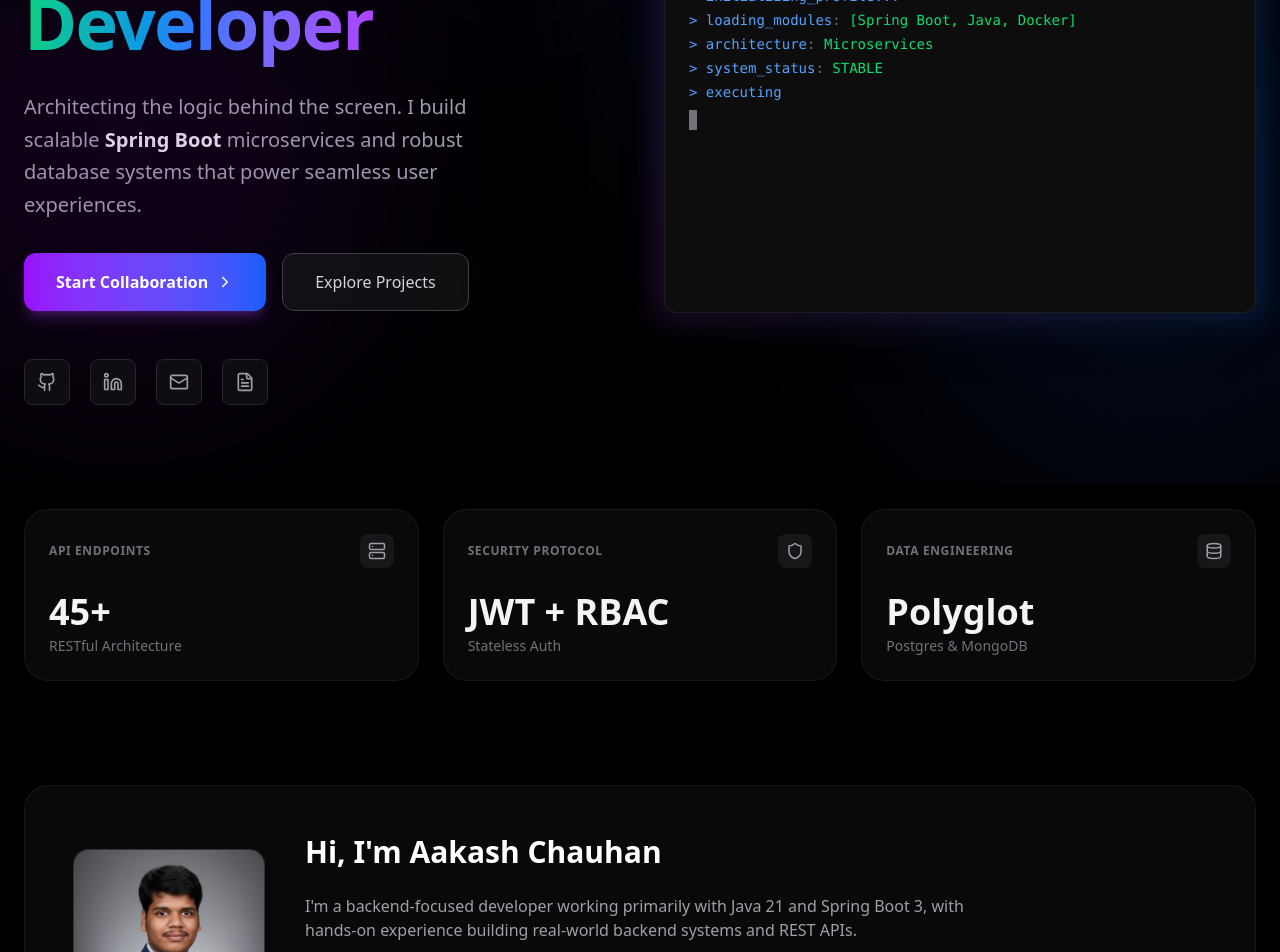
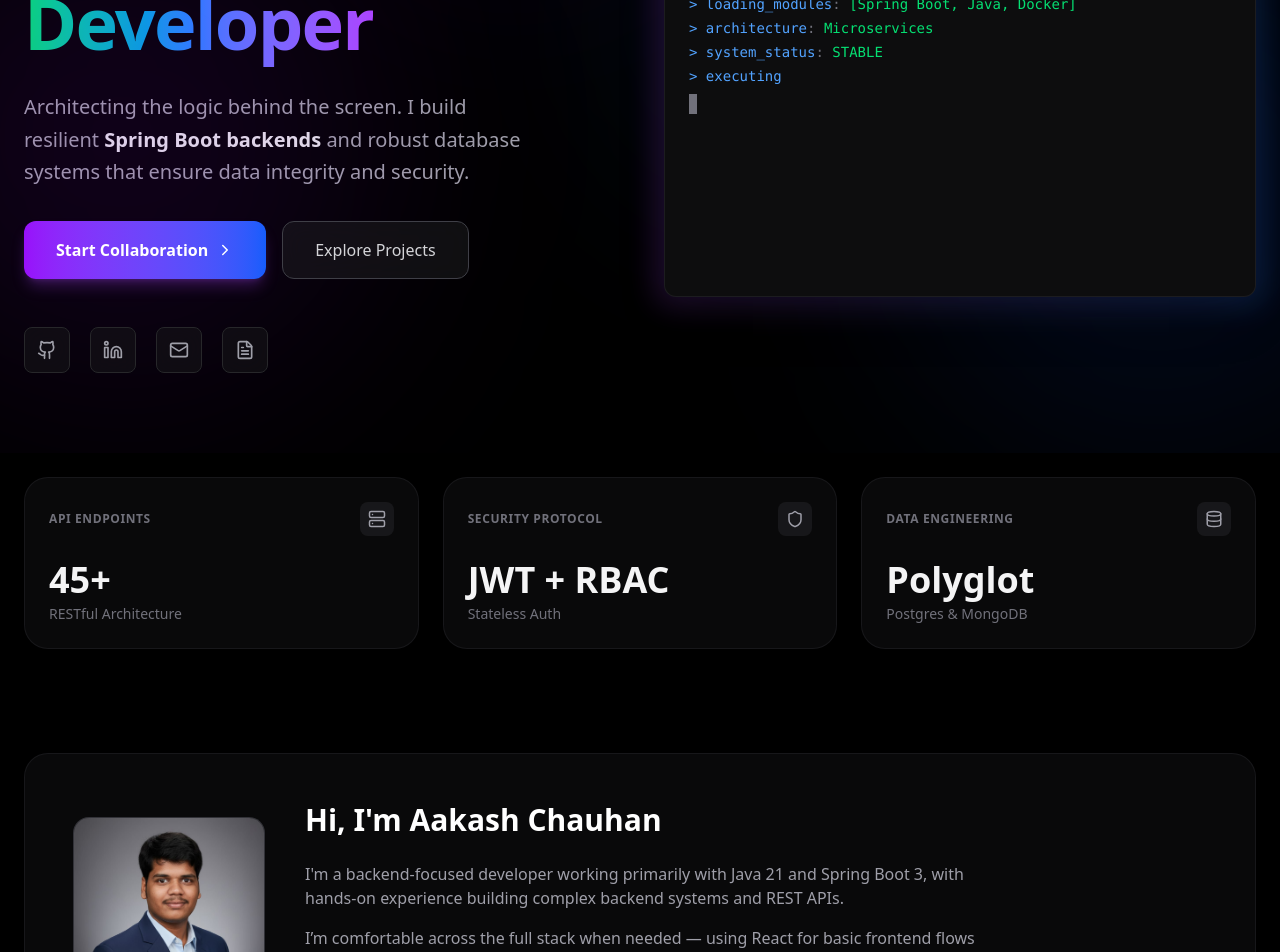
Before and after one commit to Aakashch-code/Portfolio, a React (Vite) app: page / in a window 1280 px wide. Shown: the part 380-1332 px from the top of the page. Built offline with nearby package versions, Linux system fonts and the light colour scheme.

Commit message:
Updated Text Details

```diff
--- a/src/componants/About.jsx
+++ b/src/componants/About.jsx
@@ -23,7 +23,7 @@ const AboutSection = () => {
                                 <p>
                                     I'm a backend-focused developer working primarily with
                                     Java 21 and Spring Boot 3, with hands-on experience building
-                                    real-world backend systems and REST APIs.
+                                    complex backend systems and REST APIs.
                                 </p>
                                 <p>
                                     I’m comfortable across the full stack when needed — using
--- a/src/componants/Contact.jsx
+++ b/src/componants/Contact.jsx
@@ -93,7 +93,7 @@ const ContactSection = () => {
                                     value={formData.email}
                                     onChange={handleFormChange}
                                     className="w-full px-5 py-4 rounded-xl bg-zinc-800/60 border border-zinc-700/50 focus:border-purple-500/50 focus:outline-none transition-all duration-300 focus:bg-zinc-800/80 focus:shadow-lg focus:shadow-purple-500/10 placeholder:text-zinc-500"
-                                    placeholder="your@email.com"
+                                    placeholder="name@example.com"
                                     required
                                     disabled={isSubmitting}
                                 />
--- a/src/componants/HeroSection.jsx
+++ b/src/componants/HeroSection.jsx
@@ -111,8 +111,7 @@ const HeroSection = () => {
                     </h1>
 
                     <p className="text-xl text-zinc-400 mb-8 max-w-lg leading-relaxed">
-                        Architecting the logic behind the screen. I build scalable <span className="text-zinc-200 font-semibold">Spring Boot</span> microservices and robust database systems that power seamless user experiences.
-                    </p>
+                        Architecting the logic behind the screen. I build resilient <span className="text-zinc-200 font-semibold">Spring Boot backends</span> and robust database systems that ensure data integrity and security.</p>
 
                     {/* Primary Actions */}
                     <div className="flex flex-wrap gap-4 mb-12">
```
